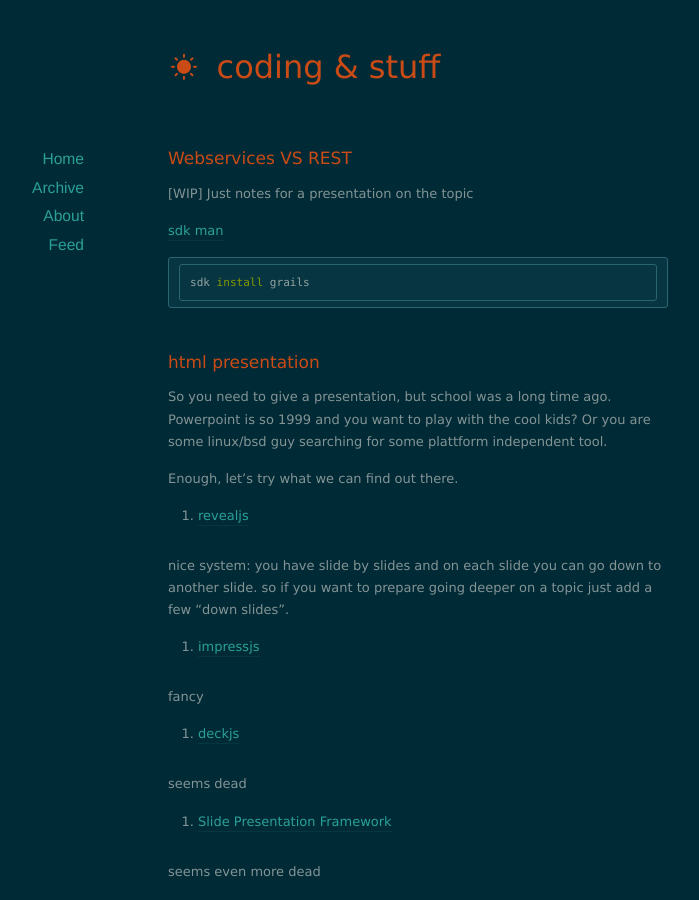
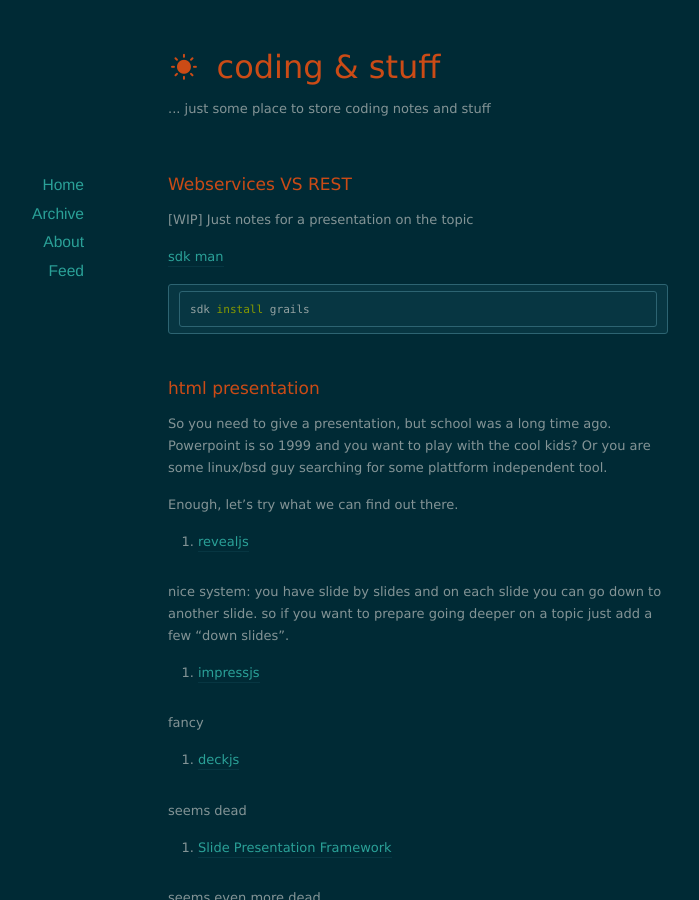
Before and after one commit to grossjonas/grossjonas.github.com, a Jekyll site: the page built from index.html, in a window 1280 px wide and 900 px high. Shown: the whole window, without its empty margins (222-921 px from the left). Built offline with Jekyll 4.4.1, drawn with Linux system fonts in a browser that asks for light colours; nearby versions of some CDN libraries; the list of posts is cut into pages by our own code.

Commit message:
update config a bit

```diff
--- a/_config.yml
+++ b/_config.yml
@@ -1,4 +1,7 @@
 name: coding & stuff
+url: http://grossjonas.github.io
+description: ... just some place to store coding notes and stuff
+
 markdown: kramdown
 highlighter: rouge
 safe: true
```
